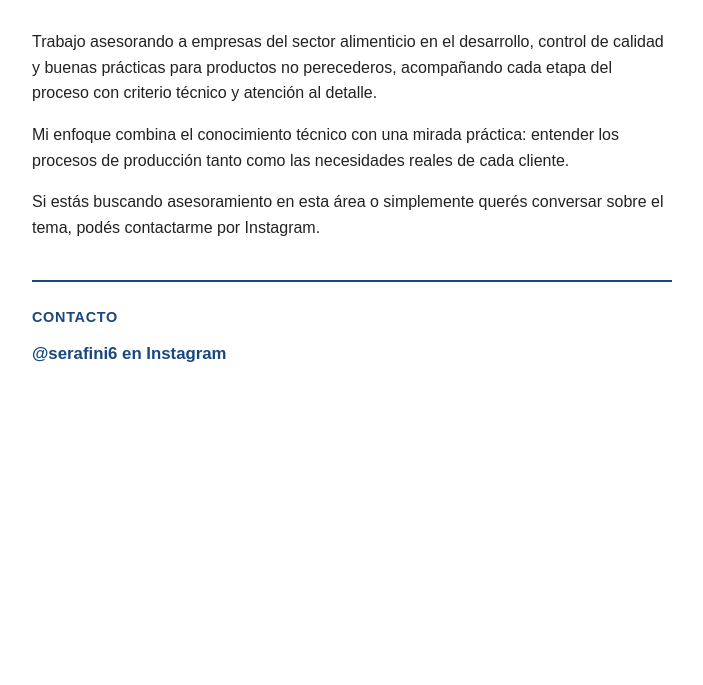
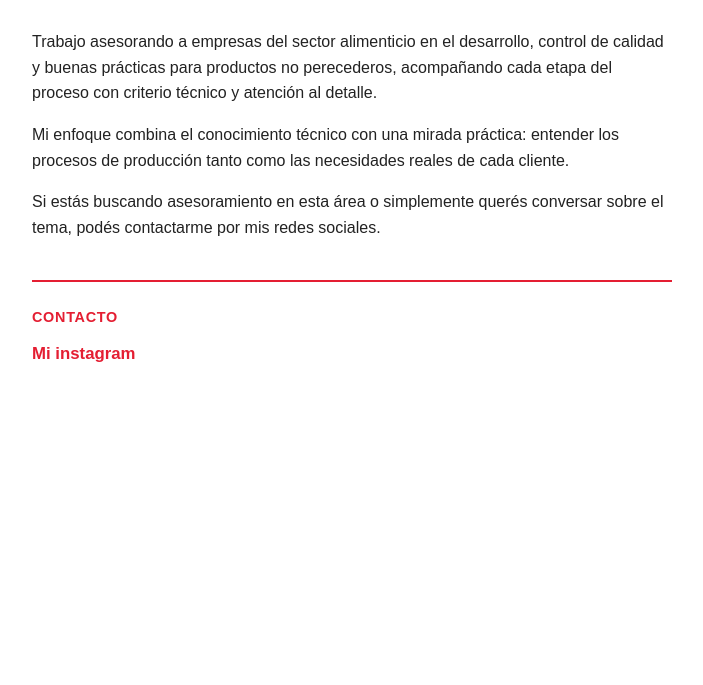
Before and after one commit to Seraf-6/juanserafini.github.io, a plain HTML site: page index.html in a window 1280 px wide. Shown: the part 115-800 px from the top of the page, without its empty margins (288-991 px from the left). Drawn offline with Linux system fonts and the light colour scheme; a web font is replaced by a local one.

Commit message:
Change primary color and update contact information
Updated primary color and modified contact text.

```diff
--- a/index.html
+++ b/index.html
@@ -13,7 +13,7 @@
 
   /* ---------- variables de diseño ---------- */
   :root {
-    --color-principal: #1A477E;
+    --color-principal: #E41E32;
     --color-texto: #222222;
     --color-fondo: #ffffff;
     --fuente: "Zalando Sans", sans-serif;
@@ -126,13 +126,13 @@
       </p>
       <p>
         Si estás buscando asesoramiento en esta área o simplemente querés conversar sobre el tema,
-        podés contactarme por Instagram.
+        podés contactarme por mis redes sociales.
       </p>
     </section>
 
     <section class="contacto">
       <p class="contacto-titulo">Contacto</p>
-      <a href="https://instagram.com/serafini6" target="_blank" rel="noopener">@serafini6 en Instagram</a>
+      <a href="https://instagram.com/serafini6" target="_blank" rel="noopener">Mi instagram</a>
     </section>
 
   </div>
```
